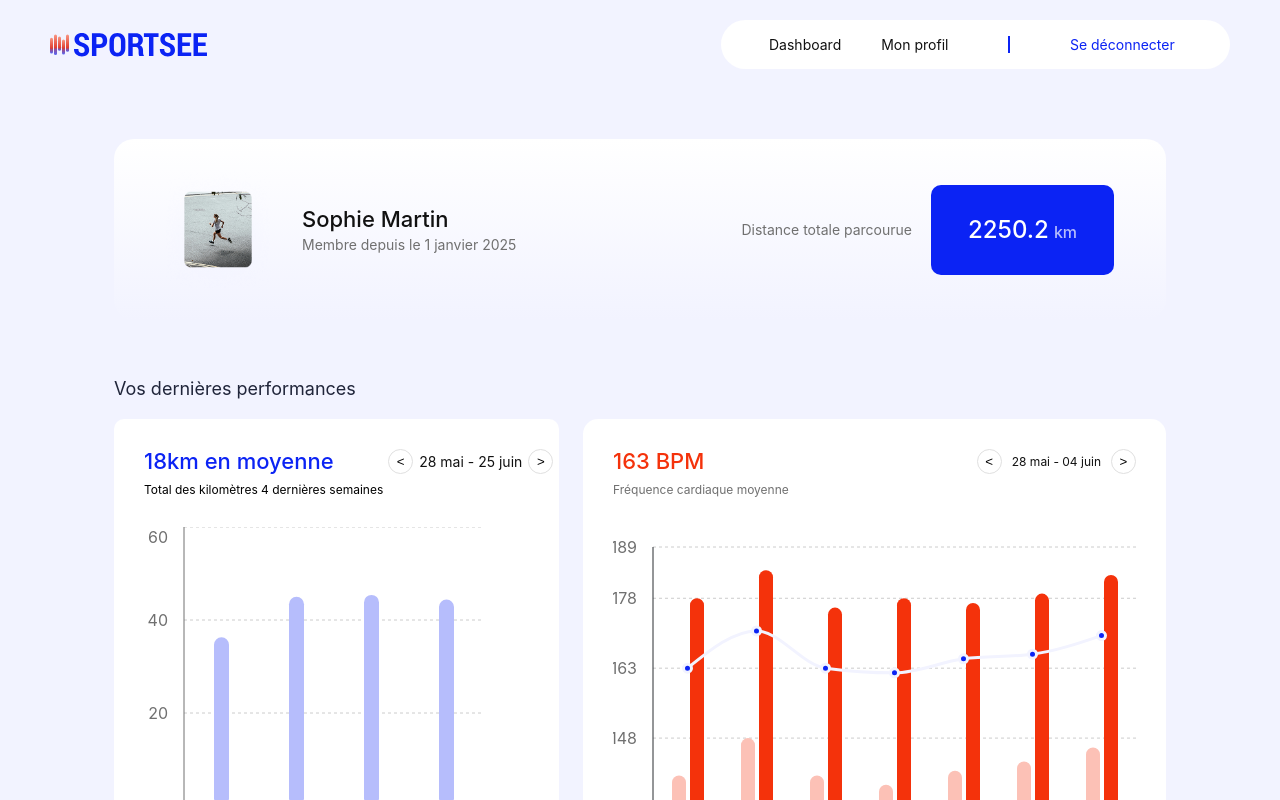
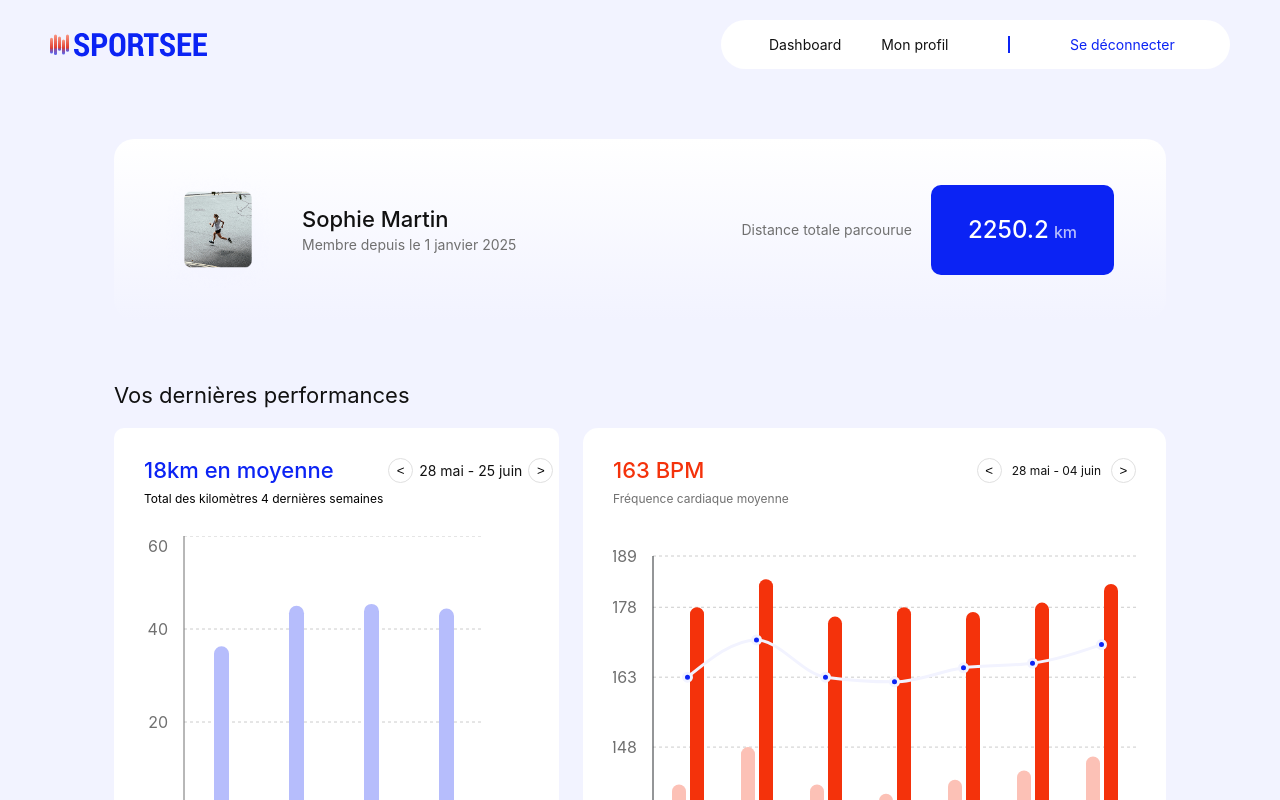
Before and after one commit to StellaElian/sportsee-front, a React (Create React App) app: page /login in a window 1280 px wide. Both pictures are taken after a click on the button "Se connecter". Shown: the top 800 px of the page. Built offline with nearby package versions, Linux system fonts and the light colour scheme.

Commit message:
Corrections css

```diff
--- a/src/components/Footer.jsx
+++ b/src/components/Footer.jsx
@@ -13,6 +13,7 @@ export default function Footer() {
             boxSizing: 'border-box',
             fontSize: '14px',
             fontWeight: '400',
+            fontFamily: 'Inter',
             color: '#111111',
             marginTop: 'auto' // Permet de bien le coller en bas de la page
         }}>
--- a/src/pages/Dashboard.jsx
+++ b/src/pages/Dashboard.jsx
@@ -31,7 +31,7 @@ export default function Dashboard() {
                 {/* 3. ON ENGLOBE Tles GRAPHIQUES DANS UNE BOÎTE DE 1052px POUR ALIGNER AVEC LA CARTE */}
                 <div style={{ width: '1052px' }}>
 
-                    <p style={{ fontSize: '18px', color: '#20253A', fontWeight: 'medium', marginBottom: '20px' }}>Vos dernières performances</p>
+                    <p style={{ fontSize: '22px', color: '#111111', fontWeight: 'medium', marginBottom: '20px' }}>Vos dernières performances</p>
 
                     {/* --- GRAPHIQUE 163 BPM ET DISTANCE --- */}
                     <div style={{ display: 'flex', gap: '24px', flexWrap: 'wrap', marginBottom: '40px' }}>
@@ -41,8 +41,8 @@ export default function Dashboard() {
 
                     {/* --- SECTION DU BAS (graph Cette semaine) --- */}
                     <div>
-                        <p style={{ fontSize: '18px', color: '#20253A', fontWeight: 'medium', margin: '0 0 5px 0' }}>Cette semaine</p>
-                        <p style={{ color: '#9B9EAC', fontSize: '14px', marginBottom: '20px' }}>Du 23/06/2025 au 30/06/2025</p>
+                        <p style={{ fontSize: '22px', color: '#111111', fontWeight: '500', margin: '0 0 5px 0' }}>Cette semaine</p>
+                        <p style={{ color: '#707070', fontSize: '16px', marginBottom: '20px', fontWeight: '500' }}>Du 23/06/2025 au 30/06/2025</p>
 
                         <div style={{ display: 'flex', gap: '30px', alignItems: 'flex-start' }}>
                             <WeeklyGoalChart />
```
